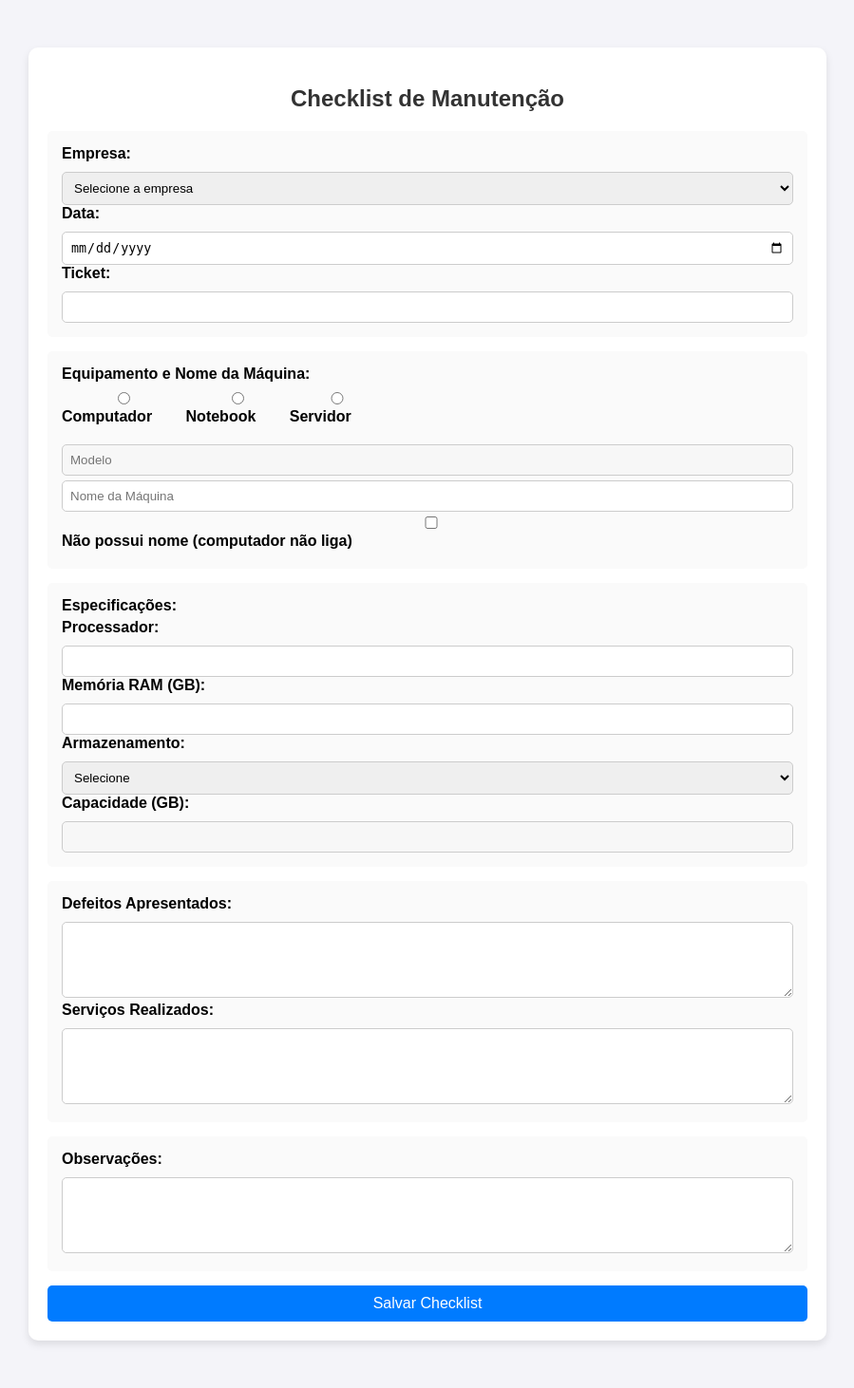
After one commit to Marcos-VMF/OctaFlow, a PHP site: page /php/manutencoes/form_manutencao.php in a window 1280 px wide. The commit adds this page. Shown: the whole page at 95% size, without its empty margins (190-1089 px from the left). Run offline with PHP 8.4, Linux system fonts and the light colour scheme; data that the repository does not hold is empty.

Commit message:
Iniciando parte de cadastro de checklists de formatação

```diff
--- /dev/null
+++ b/php/manutencoes/form_manutencao.php
@@ -0,0 +1,159 @@
+<!DOCTYPE html>
+<html lang="pt-BR">
+<head>
+    <meta charset="UTF-8">
+    <meta name="viewport" content="width=device-width, initial-scale=1.0">
+    <title>Checklist de Manutenção</title>
+    <style>
+        body {
+            font-family: Arial, sans-serif;
+            background-color: #f4f4f9;
+            margin: 0;
+            padding: 0;
+        }
+        .container {
+            max-width: 800px;
+            margin: 50px auto;
+            padding: 20px;
+            background: #fff;
+            border-radius: 10px;
+            box-shadow: 0 4px 8px rgba(0, 0, 0, 0.1);
+        }
+        h2 {
+            text-align: center;
+            color: #333;
+        }
+        .section {
+            margin-bottom: 15px;
+            padding: 15px;
+            border-radius: 5px;
+            background: #fafafa;
+        }
+        label {
+            font-weight: bold;
+            display: block;
+            margin-bottom: 5px;
+        }
+        input, textarea, select {
+            width: 100%;
+            padding: 8px;
+            border: 1px solid #ccc;
+            border-radius: 5px;
+            margin-top: 5px;
+            box-sizing: border-box;
+        }
+        textarea {
+            height: 80px;
+        }
+        button {
+            display: block;
+            width: 100%;
+            padding: 10px;
+            background-color: #007bff;
+            color: white;
+            border: none;
+            border-radius: 5px;
+            font-size: 16px;
+            cursor: pointer;
+        }
+        button:hover {
+            background-color: #0056b3;
+        }
+        .inline-group {
+            display: flex;
+            align-items: center;
+            gap: 10px;
+            flex-wrap: wrap;
+        }
+    </style>
+    <script>
+        function toggleModelo() {
+            var tipoEquipamento = document.querySelector('input[name="equipamento"]:checked').value;
+            document.getElementById('modelo').disabled = !(tipoEquipamento === 'notebook' || tipoEquipamento === 'servidor');
+            document.getElementById('carregador_section').style.display = (tipoEquipamento === 'notebook') ? 'inline-block' : 'none';
+        }
+
+        function toggleCapacidade() {
+            var armazenamento = document.getElementById('armazenamento_tipo').value;
+            var capacidade = document.getElementById('capacidade_armazenamento');
+            capacidade.disabled = (armazenamento !== 'hd' && armazenamento !== 'ssd');
+            if (capacidade.disabled) {
+                capacidade.value = "";
+            }
+        }
+
+        function toggleNomeMaquina() {
+            var checkbox = document.getElementById('nao_tem_nome');
+            var nomeMaquina = document.getElementById('nome_maquina');
+            nomeMaquina.disabled = checkbox.checked;
+            if (checkbox.checked) {
+                nomeMaquina.value = "";
+            }
+        }
+    </script>
+</head>
+<body>
+    <div class="container">
+        <h2>Checklist de Manutenção</h2>
+        <form action="salvar_checklist_manutencao.php" method="POST">
+            <div class="section">
+                <label>Empresa:</label>
+                <select name="empresa_id" required>
+                    <option value="">Selecione a empresa</option>
+                    <?php
+                    include '../bd/conexao.php';
+                    $query_empresas = "SELECT * FROM empresas ORDER BY nome ASC";
+                    $result_empresas = $conn->query($query_empresas);
+                    while ($empresa = $result_empresas->fetch_assoc()) {
+                    ?>
+                        <option value="<?= $empresa['id']; ?>"><?= htmlspecialchars($empresa['nome']); ?></option>
+                    <?php } ?>
+                </select>
+                <label>Data:</label>
+                <input type="date" name="data" required>
+                <label>Ticket:</label>
+                <input type="text" name="ticket" required>
+            </div>
+            <div class="section">
+                <label>Equipamento e Nome da Máquina:</label>
+                <div class="inline-group">
+                    <label><input type="radio" name="equipamento" value="computador" onclick="toggleModelo()" required> Computador</label>
+                    <label><input type="radio" name="equipamento" value="notebook" onclick="toggleModelo()"> Notebook</label>
+                    <label><input type="radio" name="equipamento" value="servidor" onclick="toggleModelo()"> Servidor</label>
+                    <input type="text" name="modelo" id="modelo" placeholder="Modelo" disabled>
+                    <label id="carregador_section" style="display: none;"><input type="checkbox" name="acompanha_carregador"> Acompanha Carregador</label>
+                </div>
+                <input type="text" name="nome_maquina" id="nome_maquina" placeholder="Nome da Máquina">
+                <label><input type="checkbox" id="nao_tem_nome" name="nao_tem_nome" onclick="toggleNomeMaquina()"> Não possui nome (computador não liga)</label>
+            </div>
+            <div class="section">
+                <label>Especificações:</label>
+                <label>Processador:</label>
+                <input type="text" name="processador">
+                <label>Memória RAM (GB):</label>
+                <input type="text" name="memoria_ram">
+                <label>Armazenamento:</label>
+                <select name="armazenamento_tipo" id="armazenamento_tipo" onchange="toggleCapacidade()">
+                    <option value="">Selecione</option>
+                    <option value="hd">HD</option>
+                    <option value="ssd">SSD</option>
+                    <option value="nenhum">Nenhum</option>
+                </select>
+                <label>Capacidade (GB):</label>
+                <input type="text" name="capacidade_armazenamento" id="capacidade_armazenamento" disabled>
+            </div>
+            <div class="section">
+                <label>Defeitos Apresentados:</label>
+                <textarea name="defeitos"></textarea>
+                <label>Serviços Realizados:</label>
+                <textarea name="servicos_realizados"></textarea>
+            </div>
+            <div class="section">
+                <label>Observações:</label>
+                <textarea name="observacoes"></textarea>
+            </div>
+            <button type="submit">Salvar Checklist</button>
+        </form>
+    </div>
+</body>
+</html>
```
Also changed, not shown: bd.sql (renamed from bd.txt, +21 -0 lines), index.php (+9 -0 lines), php/manutencoes/listar_checklists.php (added, +143 -0 lines), php/manutencoes/salvar_checklist_manutencao.php (added, +51 -0 lines), php/manutencoes/editar_checklist.php (added), php/manutencoes/excluir_checklist.php (added), php/manutencoes/exportar_pdf.php (added), php/manutencoes/ver_checklist.php (added).
